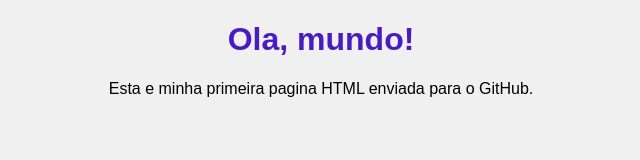
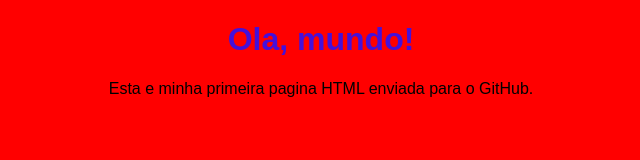
Before and after one commit to Ulisses-correa/atividade-html-css, a plain HTML site: page index.html in a window 1280 px wide. Shown: the whole page, without its empty margins (319-959 px from the left). Drawn offline with Linux system fonts and the light colour scheme.

Commit message:
Update style.css

```diff
--- a/style.css
+++ b/style.css
@@ -1,8 +1,9 @@
 body {
- background-color: #f0f0f0;
+ background-color:
+ #ff0000;
  font-family: Arial, sans-serif;
  text-align: center;
 }
 h1 {
- color: rgb(72, 28, 194);
+ color: rgb(69, 16, 218);
 }
```
